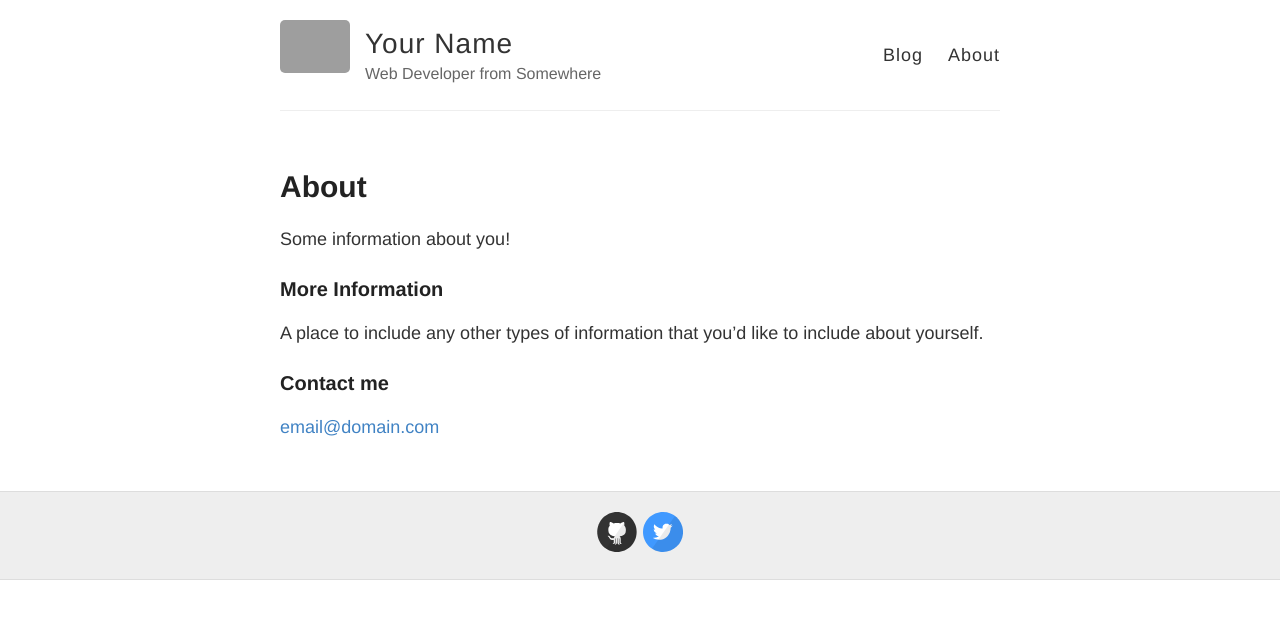
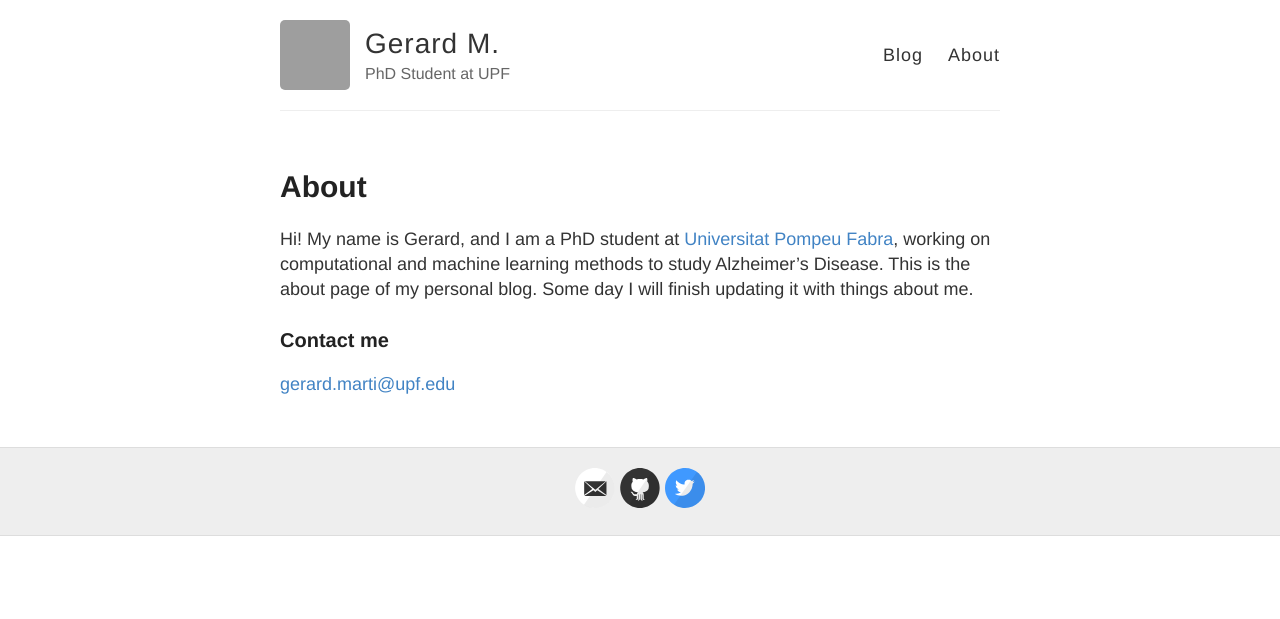
Before and after one commit to GerardMJuan/GerardMJuan.github.io, a Jekyll site: the page built from about.md, in a window 1280 px wide. Shown: the top 619 px of the page. Built offline with Jekyll 4.4.1, drawn with Linux system fonts in a browser that asks for light colours; grey boxes are pictures that could not be loaded.

Commit message:
Two new posts, about page started

```diff
--- a/_config.yml
+++ b/_config.yml
@@ -3,13 +3,13 @@
 #
 
 # Name of your site (displayed in the header)
-name: Your Name
+name: Gerard M.
 
 # Short bio or description (displayed in the header)
-description: Web Developer from Somewhere
+description: PhD Student at UPF
 
 # URL of your avatar or profile pic (you could use your GitHub profile pic)
-avatar: https://raw.githubusercontent.com/barryclark/jekyll-now/master/images/jekyll-logo.png
+avatar: https://avatars2.githubusercontent.com/u/3297549?s=400&u=b548db302788e3c445881e6e86972a263e1c3460&v=4
 
 #
 # Flags below are optional
@@ -18,15 +18,15 @@ avatar: https://raw.githubusercontent.com/barryclark/jekyll-now/master/images/je
 # Includes an icon in the footer for each username you enter
 footer-links:
   dribbble:
-  email:
+  email: gerard.marti@upf.edu
   facebook:
   flickr:
-  github: barryclark/jekyll-now
+  github: https://github.com/GerardMJuan
   instagram:
   linkedin:
   pinterest:
   rss: # just type anything here for a working RSS icon
-  twitter: jekyllrb
+  twitter: gerardmjuan
   stackoverflow: # your stackoverflow profile, e.g. "users/50476/bart-kiers"
   youtube: # channel/<your_long_string> or user/<user-name>
   googleplus: # anything in your profile username that comes after plus.google.com/
@@ -41,7 +41,7 @@ google_analytics:
 
 # Your website URL (e.g. http://barryclark.github.io or http://www.barryclark.co)
 # Used for Sitemap.xml and your RSS feed
-url:
+url: http://GerardMJuan.github.io
 
 # If you're hosting your site at a Project repository on GitHub pages
 # (http://yourusername.github.io/repository-name)
--- a/about.md
+++ b/about.md
@@ -4,12 +4,8 @@ title: About
 permalink: /about/
 ---
 
-Some information about you!
-
-### More Information
-
-A place to include any other types of information that you'd like to include about yourself.
+Hi! My name is Gerard, and I am a PhD student at [Universitat Pompeu Fabra](https://www.upf.edu/), working on computational and machine learning methods to study Alzheimer's Disease. This is the about page of my personal blog. Some day I will finish updating it with things about me.
 
 ### Contact me
 
-[email@domain.com](mailto:email@domain.com)
+[gerard.marti@upf.edu](mailto:gerard.marti@upf.edu)
```
Also changed, not shown: _posts/2014-3-3-Hello-World.md (deleted, +0 -10 lines), _posts/2018-7-16-Guide-For-Conda-Environment.md (added, +53 -0 lines), _posts/2018-7-17-Guide-For-Jupyter.md (added, +55 -0 lines), posts/GuideForCondaEnvironment.md (deleted, +0 -51 lines), posts/guideForJupyter.md (deleted, +0 -78 lines).
